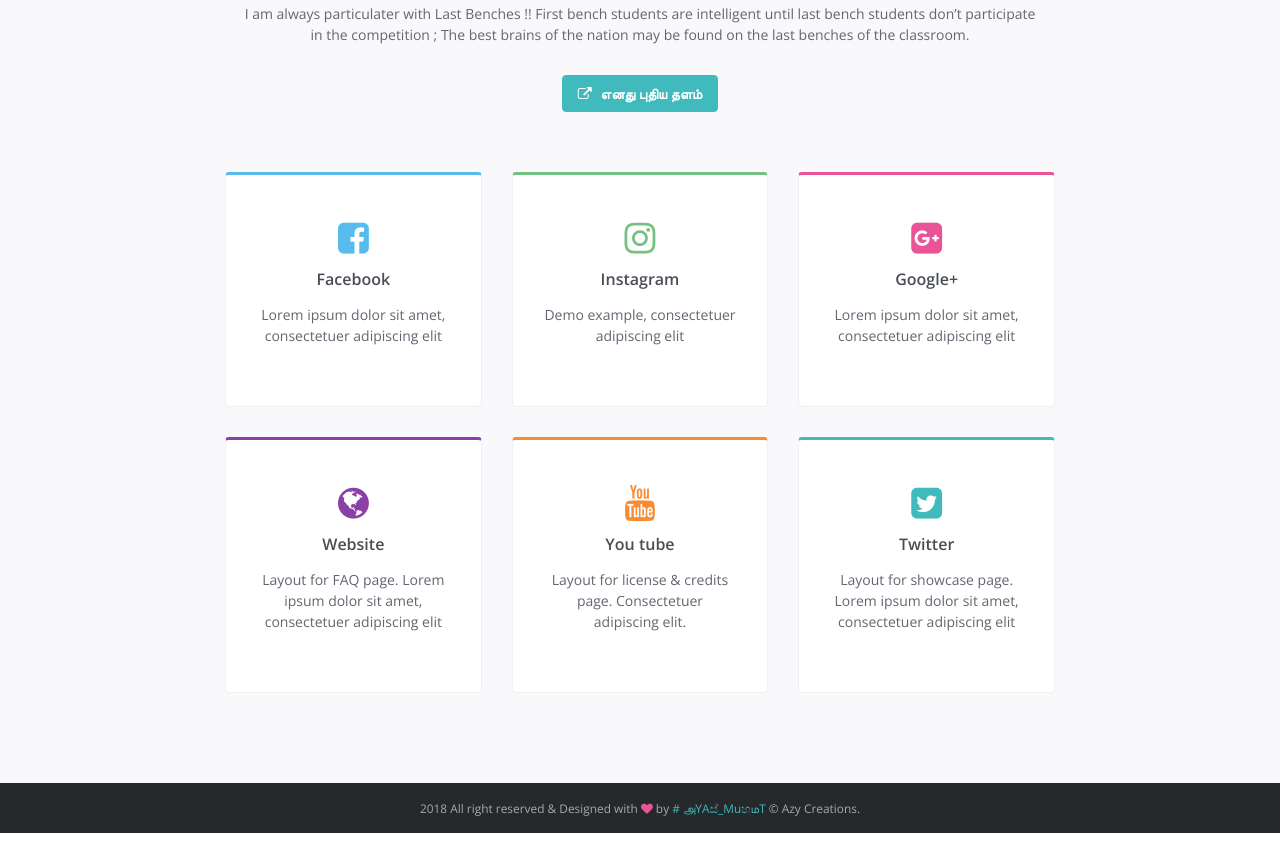
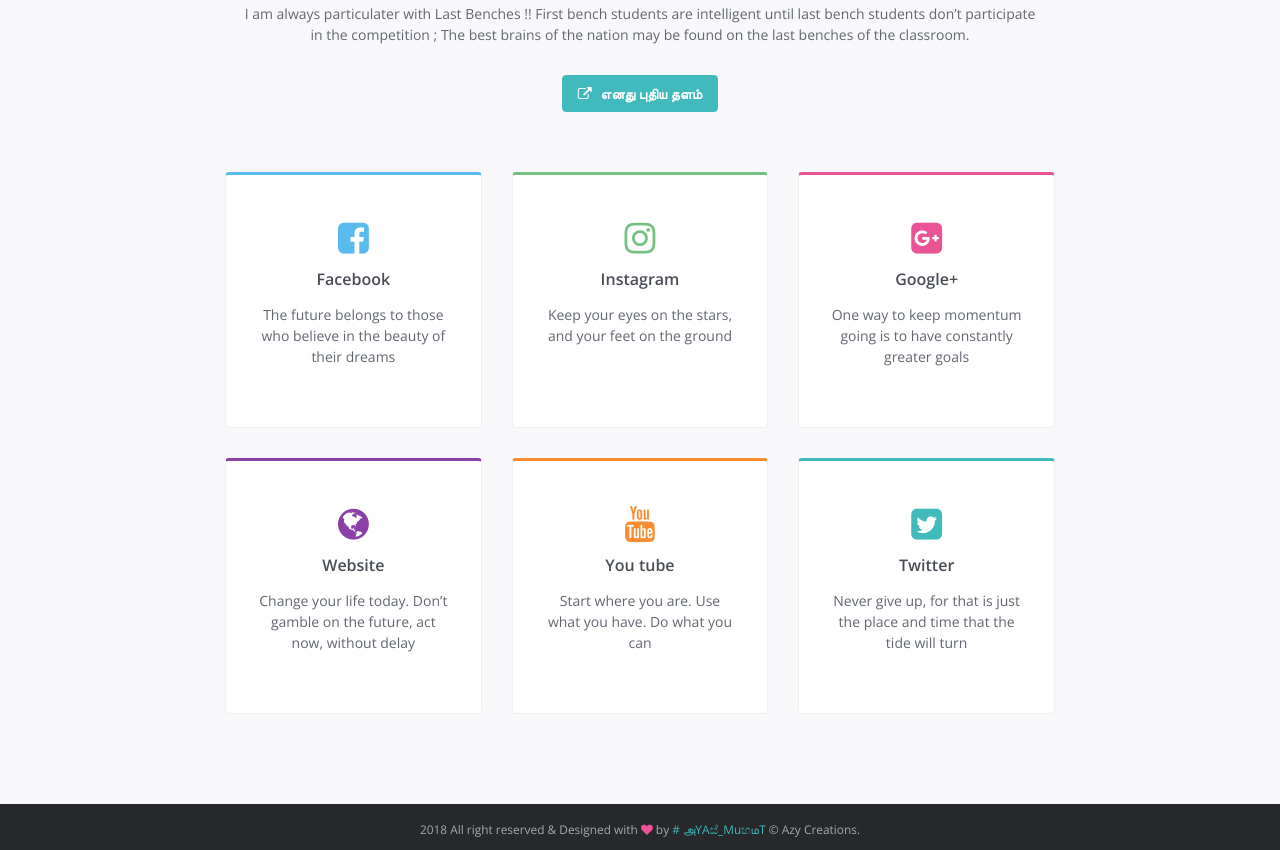
Before and after one commit to AyasMohamed/ayasmohamed.github.io, a plain HTML site: page index.html in a window 1280 px wide. Shown: the part 400-1250 px from the top of the page. Drawn offline with nearby package versions, Linux system fonts and the light colour scheme.

Commit message:
Update index.html

```diff
--- a/index.html
+++ b/index.html
@@ -112,7 +112,7 @@ The best brains of the nation may be found on the last benches of the classroom.
                             </div>
 							<!--//icon-holder-->
                             <h3 class="title">Facebook</h3>
-                            <p class="intro">Lorem ipsum dolor sit amet, consectetuer adipiscing elit</p>
+                            <p class="intro">The future belongs to those who believe in the beauty of their dreams</p>
                             <a class="link" href="https://www.facebook.com/AyasmHd2001" ><span></span></a>
                         </div><!--//item-inner-->
                     </div>
@@ -124,7 +124,7 @@ The best brains of the nation may be found on the last benches of the classroom.
                                 <i class="icon fa fa-instagram"></i>
                             </div><!--//icon-holder-->
                             <h3 class="title">Instagram</h3>
-                            <p class="intro">Demo example, consectetuer adipiscing elit</p>
+                            <p class="intro">Keep your eyes on the stars, and your feet on the ground</p>
                             <a class="link" href="https://www.instagram.com/AyasmHd2001/" ><span></span></a>
                         </div>
 						<!--//item-inner-->
@@ -138,7 +138,7 @@ The best brains of the nation may be found on the last benches of the classroom.
                                 <span aria-hidden="true" class="icon fa fa-google-plus-square"></span>
                             </div><!--//icon-holder-->
                             <h3 class="title">Google+</h3>
-                            <p class="intro">Lorem ipsum dolor sit amet, consectetuer adipiscing elit</p>
+                            <p class="intro">One way to keep momentum going is to have constantly greater goals</p>
                             <a class="link" href="https://plus.google.com/u/0/110772530847444112189" ><span></span></a>
                         </div><!--//item-inner-->
                     </div>
@@ -158,7 +158,7 @@ The best brains of the nation may be found on the last benches of the classroom.
                                 <span aria-hidden="true" class="icon fa fa-globe"></span>
                             </div><!--//icon-holder-->
                             <h3 class="title">Website</h3>
-                            <p class="intro">Layout for FAQ page. Lorem ipsum dolor sit amet, consectetuer adipiscing elit</p>
+                            <p class="intro">Change your life today. Don’t gamble on the future, act now, without delay</p>
                             <a class="link" href="http://www.ayasmohamed.tk/" ><span></span></a>
                         </div><!--//item-inner-->
                     </div>
@@ -170,7 +170,7 @@ The best brains of the nation may be found on the last benches of the classroom.
                                 <span aria-hidden="true" class="icon fa fa-youtube"></span>
                             </div><!--//icon-holder-->
                             <h3 class="title">You tube</h3>
-                            <p class="intro">Layout for license &amp; credits page. Consectetuer adipiscing elit.</p>
+                            <p class="intro">Start where you are. Use what you have. Do what you can</p>
                             <a class="link" href="https://www.youtube.com/channel/UCYbvk3u07O6DcH4xLtQwsgQ" ><span></span></a>
                         </div>
 						<!--//item-inner-->
@@ -183,7 +183,7 @@ The best brains of the nation may be found on the last benches of the classroom.
                                 <span aria-hidden="true" class="icon fa fa-twitter-square"></span>
                             </div><!--//icon-holder-->
                             <h3 class="title">Twitter</h3>
-                            <p class="intro">Layout for showcase page. Lorem ipsum dolor sit amet, consectetuer adipiscing elit </p>
+                            <p class="intro">Never give up, for that is just the place and time that the tide will turn</p>
                             <a class="link" href="https://twitter.com/AyasmHd2001" ><span></span></a>
                         </div><!--//item-inner-->
                     </div>
```
